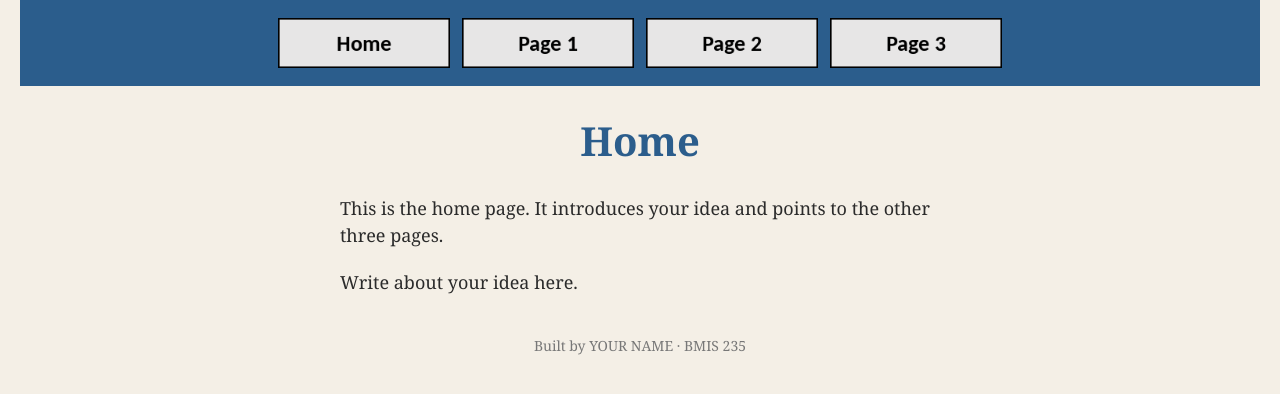
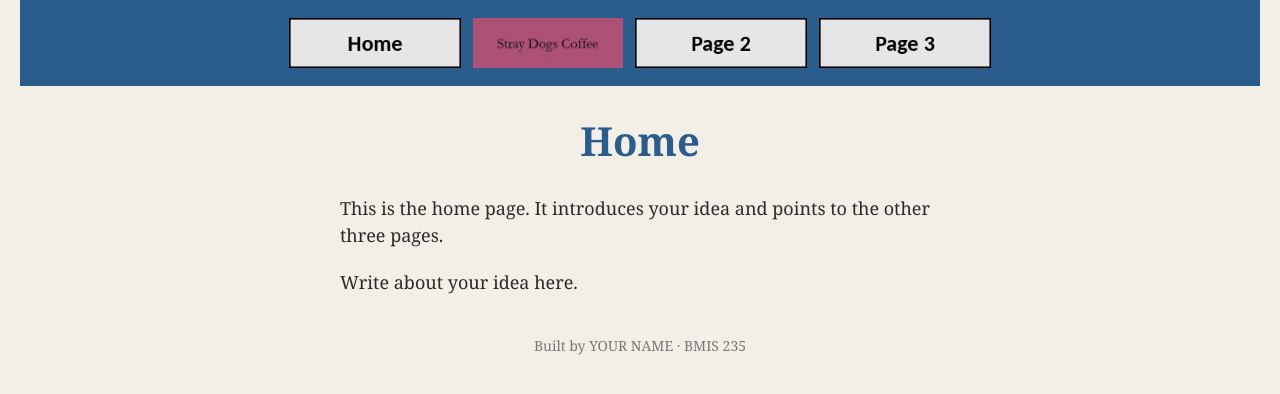
Before and after one commit to Maya-ekc/bmis235-html-3, a plain HTML site: page index.html in a window 1280 px wide. Drawn offline with Linux system fonts and the light colour scheme.

Commit message:
Update navigation to include Stray Dogs page

```diff
--- a/index.html
+++ b/index.html
@@ -23,7 +23,7 @@
      ===================================================================== -->
 <nav>
     <a href="index.html"><img src="img/home.png" alt="Home"></a>
-    <a href="page1.html"><img src="img/page1.png" alt="Page 1"></a>
+    <a href="straydogs.html"><img src="img/straydogs.png" alt="Stray Dogs"></a>
     <a href="page2.html"><img src="img/page2.png" alt="Page 2"></a>
     <a href="page3.html"><img src="img/page3.png" alt="Page 3"></a>
 </nav>
```
